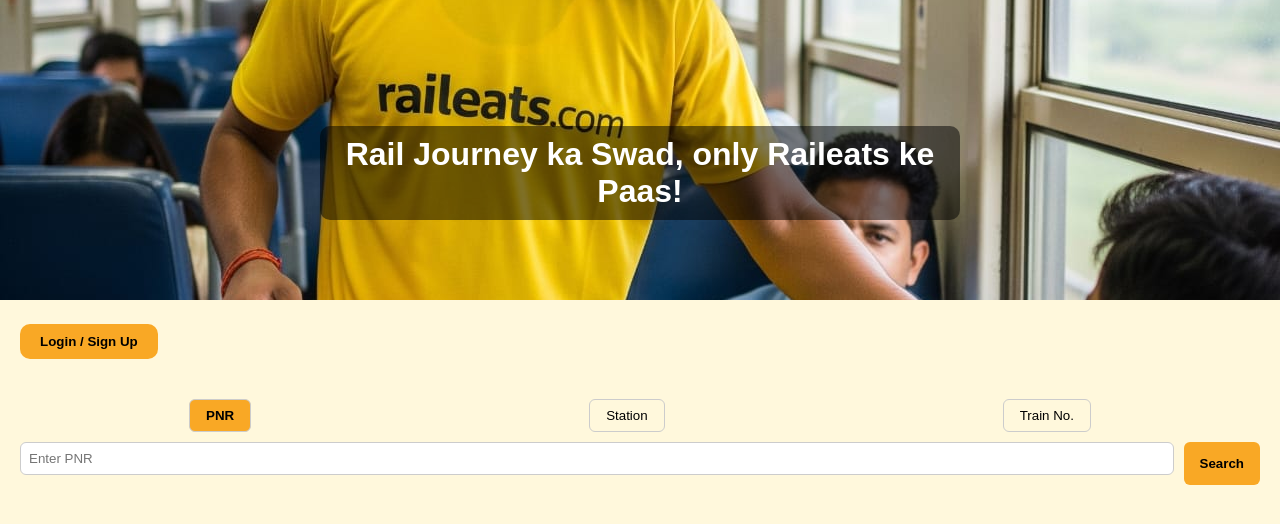
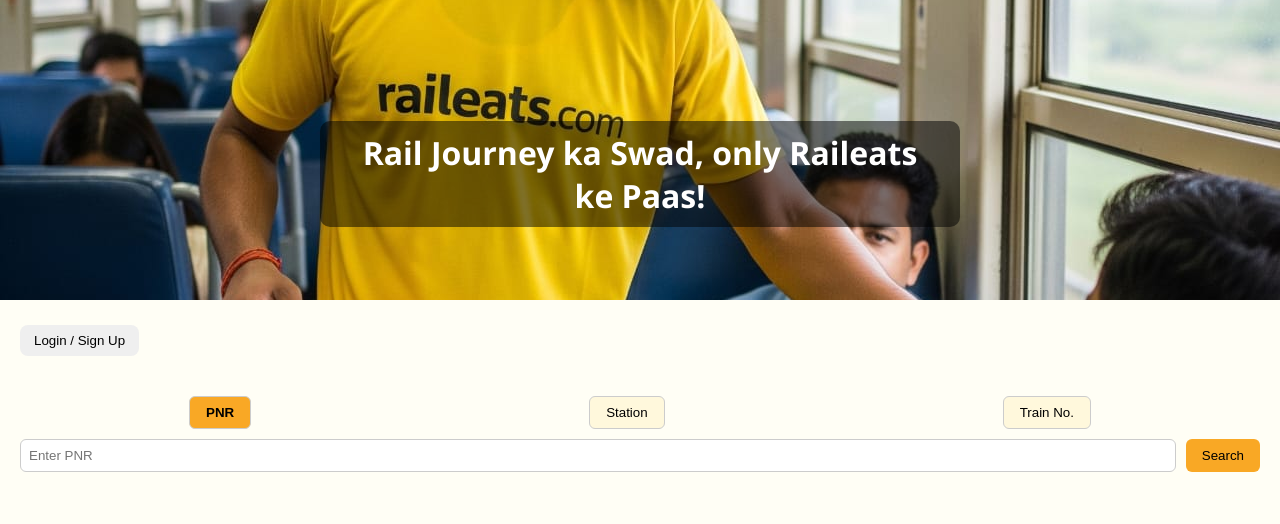
Before and after one commit to raileats/Raileats-Frontend2, a React (Create React App) app: page / in a window 1280 px wide. Shown: the top 524 px of the page. Built offline with nearby package versions, Linux system fonts and the light colour scheme.

Commit message:
Update index.css

```diff
--- a/src/index.css
+++ b/src/index.css
@@ -1,34 +1,24 @@
+/* Global styles */
 body {
   margin: 0;
-  font-family: 'Arial', sans-serif;
-  background-color: #fff8dc; /* Lemon curry light background */
+  font-family: 'Segoe UI', Tahoma, Geneva, Verdana, sans-serif;
+  background-color: #fffef5;
+  color: #222;
+}
+
+/* Footer */
+.footer {
+  background-color: #FFD700;
+  text-align: center;
+  padding: 12px 0;
+  font-weight: 500;
   color: #000;
 }
 
+/* Buttons */
 button {
-  background-color: #f9a825; /* Raileats yellow */
-  color: #000;
+  cursor: pointer;
   border: none;
-  padding: 10px 20px;
-  border-radius: 10px;
-  font-weight: bold;
-  cursor: pointer;
+  padding: 8px 14px;
+  border-radius: 8px;
 }
-
-input {
-  padding: 10px;
-  width: 100%;
-  margin-bottom: 10px;
-  border-radius: 8px;
-  border: 1px solid #ccc;
-}
-
-@media (max-width: 768px) {
-  body {
-    font-size: 14px;
-  }
-
-  .hero-text {
-    font-size: 18px;
-  }
-}
```
